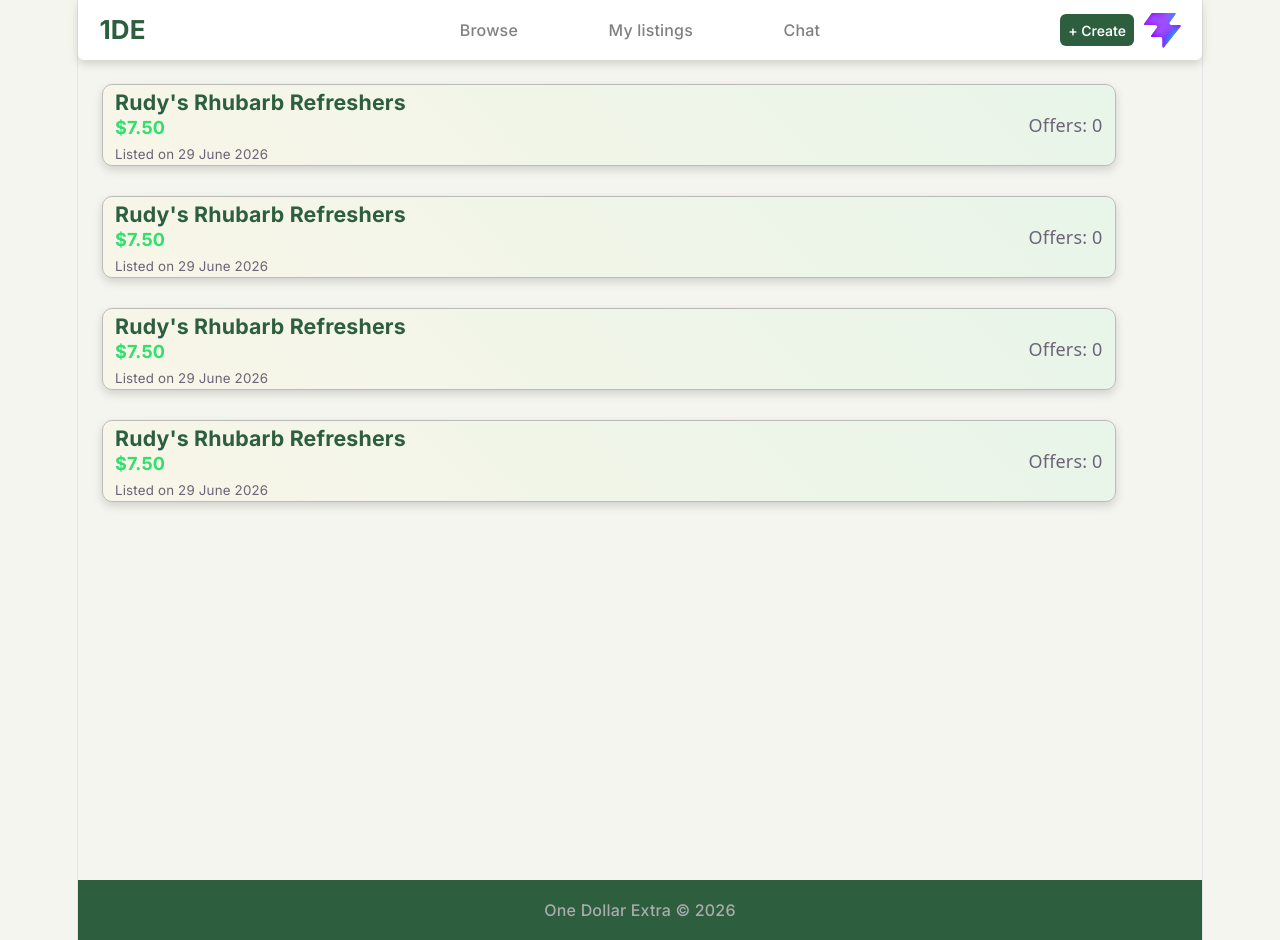
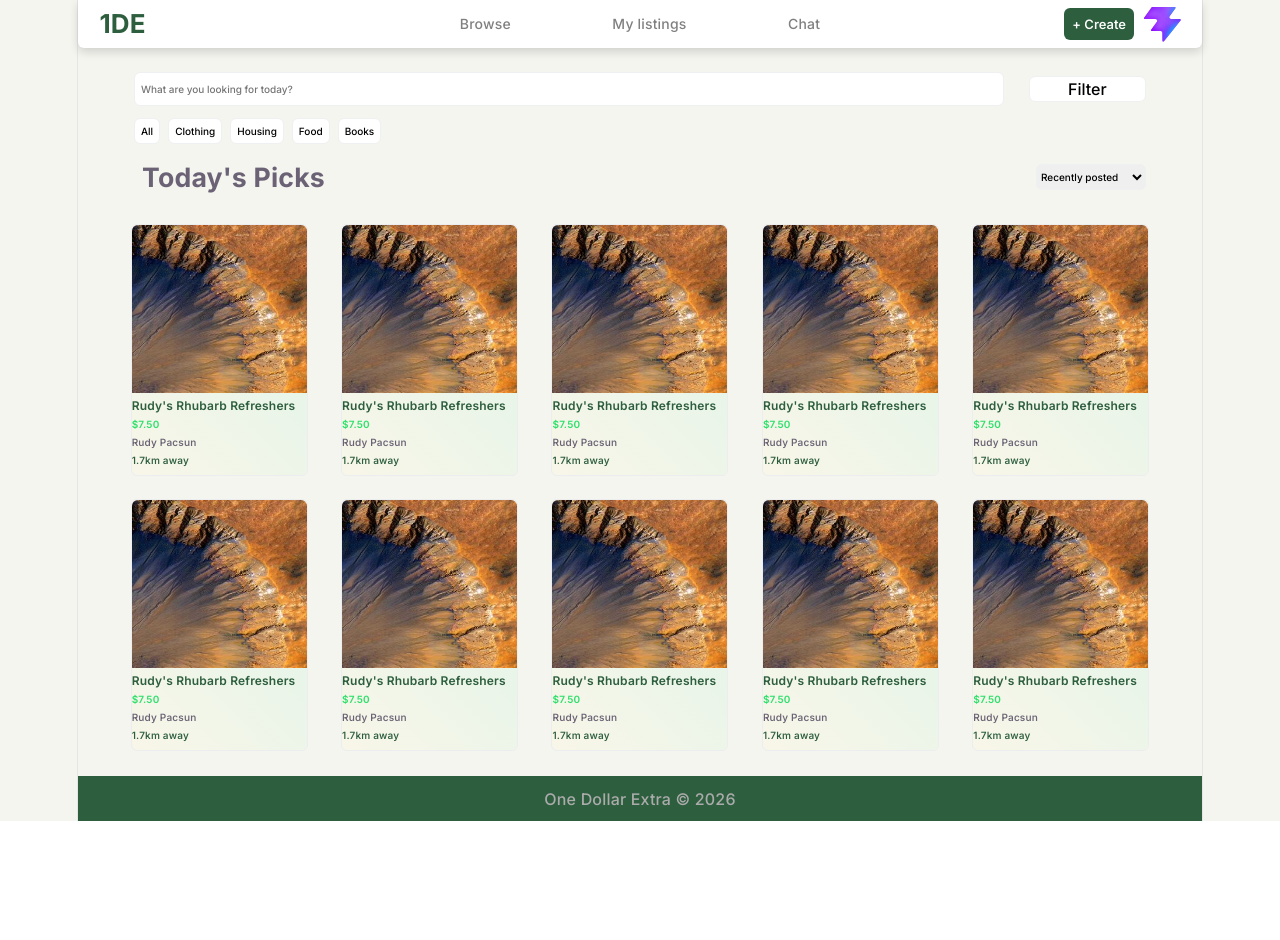
Before and after one commit to oebynahi/unimarketplace, a React (Vite) app: page / in a window 1280 px wide. After the commit the page ends 821 px from the top, so only its background shows below. Built offline with nearby package versions, Linux system fonts and the light colour scheme.

Commit message:
Fixed height and scaling proportions

```diff
--- a/index.html
+++ b/index.html
@@ -2,6 +2,7 @@
 <html lang="en">
   <head>
     <meta charset="UTF-8" />
+    <meta name="veiwport" content="width=device-width, initial-scale=1.0"/>
     <link rel="icon" type="image/svg+xml" href="/favicon.svg" />
     <link rel="preconnect" href="https://fonts.googleapis.com">
 <link rel="preconnect" href="https://fonts.gstatic.com" crossorigin>
--- a/src/App.jsx
+++ b/src/App.jsx
@@ -11,8 +11,8 @@ function App() {
   const [loginCookie, setLoginCookie] = React.useState(true)
 
   return(
-      //  (loginCookie) ? <BrowsePage /> : <Login />
-    <MyListings />
+        (loginCookie) ? <BrowsePage /> : <Login />
+    // <MyListings />
 
   )
 }
--- a/src/components/ItemCard.css
+++ b/src/components/ItemCard.css
@@ -1,6 +1,6 @@
 .card-max {
-    width: 300px;
-    height: 400px;
+    width: 175px;
+    height: 250px;
     border: 1px solid #ebedee;
     border-radius: 6px;
     display: flex;
@@ -10,50 +10,60 @@
 }
 
 .item-photo {
-    width: 300px;
-    height: 275px;
+    width: 175px;
+    height: 167.5px;
     border-top-right-radius: 6px;
     border-top-left-radius: 6px;
 }
 
 .title {
     font-family: 'Inter', sans-serif;
-    font-size: 18px;
+    font-size: 12px;
     font-weight: 600;
     color: #2d5e3e;
-    margin:0;
+    margin:0px;
+    padding: 0px;
     text-align: left;
+    height: 18px;
 }
 
 .price-text {
     font-family: 'Inter', sans-serif;
-    font-size: 14px;
+    font-size: 10px;
     font-weight: 600;
     color: #2fe06d ;
     text-align: left;
-
+    margin: 0px;
+    padding: 0px;
+    height: 18px;
 }
 
 .author-username {
     font-family: 'Inter', sans-serif;
-    font-size: 14px;
+    font-size: 10px;
     font-weight: 550;
     text-align: left;
+    margin: 0px;
+    padding: 0px;
+    height: 18px;
 }
 
 .distance-to {
     font-family: 'Inter', sans-serif;
-    font-size: 14px;
+    font-size: 10px;
     font-weight: 550;
     color: #2d5e3e;
     text-align: left;
+    margin: 0px;
+    padding: 0px;
+    height: 18px;
 }
 
 .item-details-container {
     background-image: linear-gradient(45deg,#f8f6e8, #e8f5e9);
-    height: 100;
-    padding: 10px 0px 10px;
+    height: 82.5px;
     border-bottom-right-radius: 6px;
     border-bottom-left-radius: 6px;
-    padding-left: 8px;
+    display: flex;
+    flex-direction: column;
 }
--- a/src/components/Main.css
+++ b/src/components/Main.css
@@ -1,5 +1,6 @@
 .item-card-grid {
     display: grid;
-    grid-template-columns: 300px 1fr 300px;
-    margin: 0px 24px
+    grid-template-columns: 1fr 1fr 1fr 1fr 1fr;
+    grid-template-rows: 275px 275px;
+    margin: 0px 36px
 }
--- a/src/components/Main.jsx
+++ b/src/components/Main.jsx
@@ -12,6 +12,11 @@ export default function Main () {
                 <ItemCard />
                 <ItemCard />
                 <ItemCard />
+                <ItemCard />
+                <ItemCard />
+                <ItemCard />
+                <ItemCard />
+                <ItemCard />
             </div>
         </>
     )
--- a/src/components/Navbar.css
+++ b/src/components/Navbar.css
@@ -7,7 +7,7 @@
 .navbar {
     display:flex;
     flex-direction: row;
-    height: 60px;
+    height: 48px;
     width: 100%;
     box-sizing: border-box;
     justify-content: center;
@@ -20,7 +20,7 @@
 }
 
 .category-page-text {
-    font-size: 16px;
+    font-size: 14px;
     color: grey;
     font-family: 'Inter', sans-serif;
     font-weight: 500;
@@ -37,7 +37,7 @@
     border: 0;
     padding: 8px;
     color: white;
-    font-size: 14px;
+    font-size: 13px;
     font-weight: 550;
     height: 32px;
     font-family: 'Inter', sans-serif;
--- a/src/components/SearchForm.css
+++ b/src/components/SearchForm.css
@@ -4,20 +4,22 @@
     gap: 25px;
     align-items: center;
     justify-content: left;
+    margin: 0px 36px;
 }
 
 .search-bar {
     width: 88%;
     border-radius: 6px;
     border: 1px solid #eef0f1;
-    height: 36px;
+    height: 20px;
     font-family: "Inter", sans-serif;
     font-weight: 500;
+    font-size: 10px;
 }
 
 .filter-button {
     font-size: 16px;
-    height: 36px;
+    height: 26px;
     border-radius: 6px;
     border: 1px solid #eef0f1;
     background-color: white;
@@ -30,12 +32,12 @@
     display: flex;
     flex-direction: row;
     gap: 8px;
-    margin-top: 8px;
+    margin: 12px 36px;
 }
 
 .category-button {
-    font-size: 14px;
-    height: 32px;
+    font-size: 10px;
+    height: 26px;
     border-radius: 6px;
     border: 1px solid #eef0f1;
     background-color: white;
@@ -51,8 +53,9 @@
 
 h4 {
     font-family: "Inter", sans-serif;
-    font-size: 22pt;
+    font-size: 20pt;
     font-weight: 700;
+    margin: 8px;
 }
 
 .item-header {
@@ -60,13 +63,14 @@ h4 {
     flex-direction: row;
     align-items: center;
     justify-content: space-between;
+    margin: 0px 36px;
 }
 
 .sort-dropdown {
-    height: 36px;
+    height: 26px;
     border-radius: 6px;
     font-family: "Inter", sans-serif;
-    font-size: 16px;
+    font-size: 10px;
     font-weight: 500;
     border: 1px solid #eef0f1;
 }
--- a/src/components/footer.css
+++ b/src/components/footer.css
@@ -8,6 +8,6 @@
     flex-direction: row;
     justify-content: center;
     align-items: center;
-    height: 60px;
+    height: 45px;
     margin-top: 20px;
 }
```
